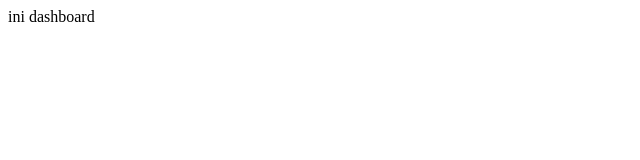
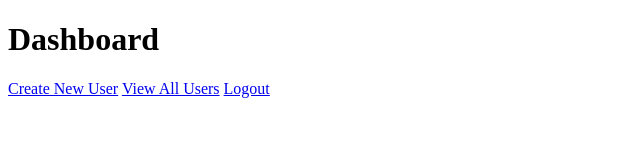
Before and after one commit to diskasavana/website-kasir, a plain HTML site: page bootstrap/dashboard/index.html in a window 1280 px wide. Shown: the whole page, without its empty margins (0-640 px from the left). Drawn offline with Linux system fonts and the light colour scheme.

Commit message:
dashboard

```diff
--- a/bootstrap/dashboard/index.html
+++ b/bootstrap/dashboard/index.html
@@ -6,6 +6,15 @@
     <title>Document</title>
 </head>
 <body>
-    ini dashboard
+    <!-- create dashboard page with 3 menus -->
+    <!-- 1. create new user -->
+    <!-- 2. view all users -->
+    <!-- 3. logout -->
+    <h1>Dashboard</h1>
+    <a href="create.php">Create New User</a>
+    <a href="view.php">View All Users</a>
+    <a href="logout.php">Logout</a>
+
+
 </body>
 </html>
```
